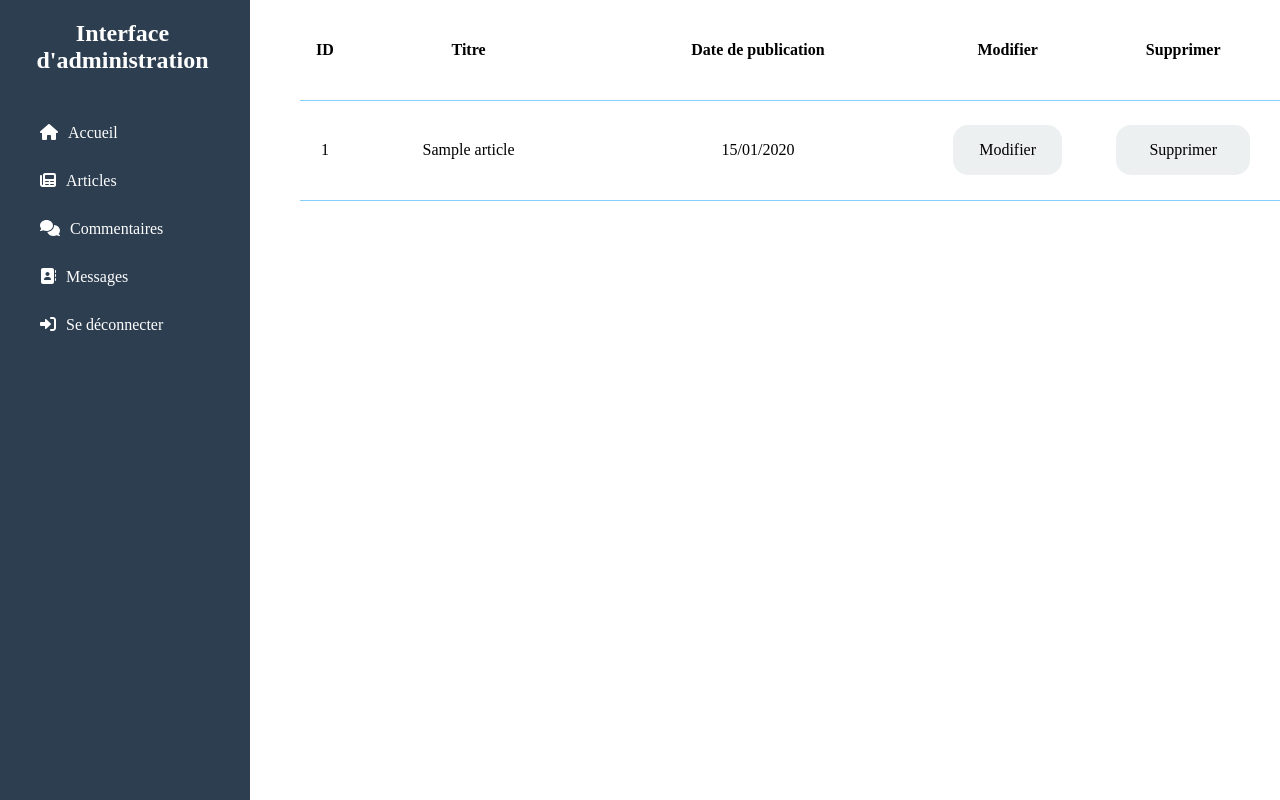
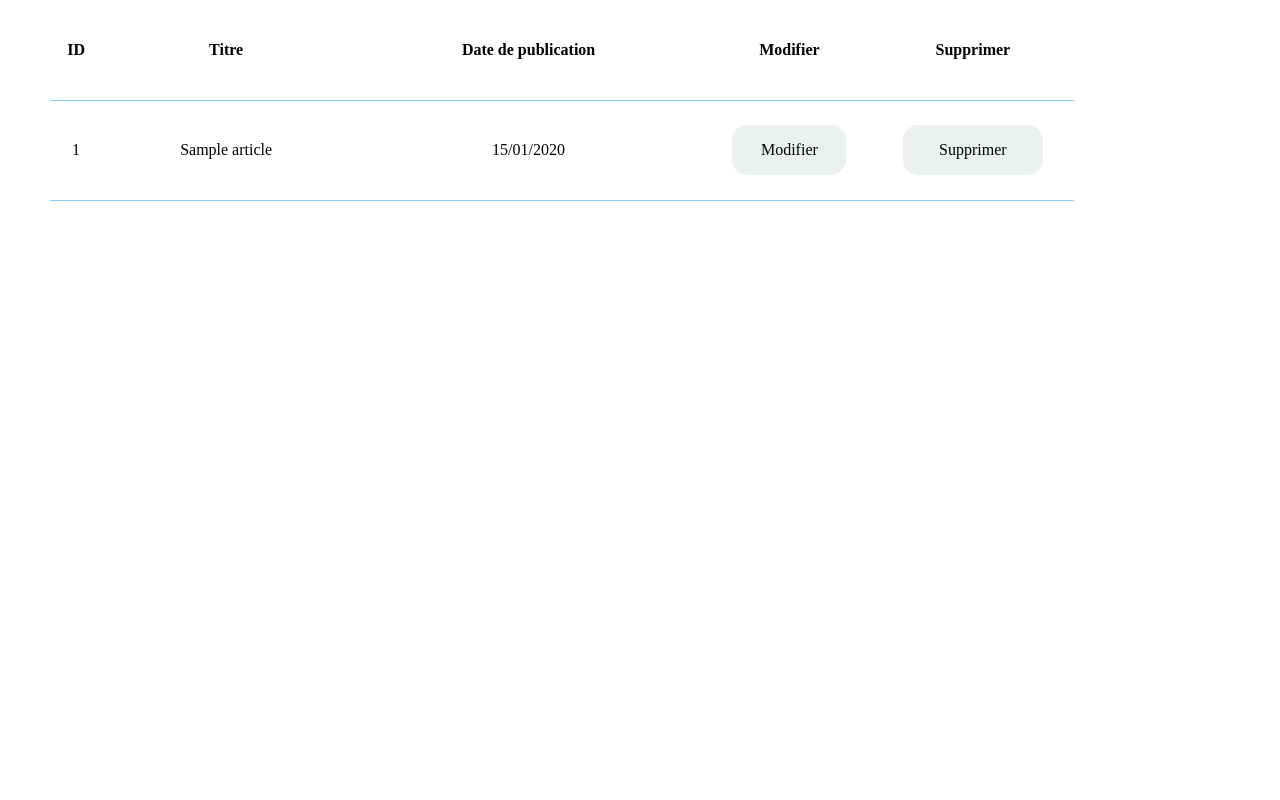
Before and after one commit to ClementGrenierDesrousseaux/ClementGrenierDesrousseaux_P5_06052022, a PHP site: the page made by templates/admin/articles.html.twig in a window 1280 px wide. Run offline with PHP 8.4, Linux system fonts and the light colour scheme; the template is opened without the code that fills it: most values are stand-ins (such as "Sample title", 1, 10 or a date in 2020); some libraries are stand-ins or nearby versions.

Commit message:
Responsive -> admin

```diff
--- a/public/css/style.css
+++ b/public/css/style.css
@@ -680,10 +680,6 @@
     display: none;
 }
 
-.display-desktop {
-    display: block;
-}
-
 @media screen and (max-width: 768px) {
 
     .display-responsive {
@@ -749,6 +745,8 @@
 
     .admin-content {
         padding: 0;
+        width: 95%;
+        margin: 0 auto;
     }
 
     /* FOOTER */
@@ -811,4 +809,8 @@
 
     /* END FORM LOGIN AND CONTACT */
 
+    .form-post-comment {
+        margin: auto;
+    }
+
 }
--- a/public/js/script.js
+++ b/public/js/script.js
@@ -1,9 +1,10 @@
-function navRepsonsive() {
+function navResponsive() {
     if (document.getElementById('admin-nav').style.display === "none") {
         document.getElementById('admin-nav').style.display = "block";
     }
 
     else if (document.getElementById('admin-nav').style.display === "block") {
         document.getElementById('admin-nav').style.display = "none";
+
     }
 }
--- a/templates/admin/articles.html.twig
+++ b/templates/admin/articles.html.twig
@@ -7,25 +7,25 @@
     <div class="admin-display-list-articles">
         <table class="admin-display-article">
             <tr>
-                <th>ID</th>
+                <th class="display-desktop">ID</th>
                 <th>Titre</th>
-                <th class="display-none">Date de publication</th>
+                <th class="display-none display-desktop">Date de publication</th>
                 <th>Modifier</th>
                 <th>Supprimer</th>
             </tr>
             {% for article in articles %}
                 <tr class="admin-display-article-content">
-                    <td>{{ article.idPost }}</td>
+                    <td class="display-desktop">{{ article.idPost }}</td>
                     <td>{{ article.titlePost }}</td>
-                    <td class="display-none">{{ article.datePost | date('d/m/Y') }}</td>
+                    <td class="display-none display-desktop">{{ article.datePost | date('d/m/Y') }}</td>
                     <td>
                         <div class="admin-display-article-content-link">
-                            <a href="/ClementGrenierDesrousseaux_P5_06052022/admin/article/{{ article.idPost }}">Modifier</a>
+                            <a href="/ClementGrenierDesrousseaux_P5_06052022/admin/article/{{ article.idPost }}"><div class="display-desktop">Modifier</div><i class="fa-solid fa-pen-to-square display-responsive "></i></a>
                         </div>
                     </td>
                     <td>
                         <div class="admin-display-article-content-link">
-                            <a href="/ClementGrenierDesrousseaux_P5_06052022/admin/article/delete/{{ article.idPost }}">Supprimer</a>
+                            <a href="/ClementGrenierDesrousseaux_P5_06052022/admin/article/delete/{{ article.idPost }}"><div class="display-desktop">Supprimer</div> <i class="fa-solid fa-trash display-responsive"></i></a>
                         </div>
                     </td>
                 </tr>
--- a/templates/baseAdmin.html.twig
+++ b/templates/baseAdmin.html.twig
@@ -20,8 +20,8 @@
 
 <body class="admin-body">
 <div class="base-admin">
-    <div id="admin-nav-button-responsive" onclick="navRepsonsive()">Interface Admin</div>
-    <div class="admin-nav" id="admin-nav" style="display:block;">
+    <div id="admin-nav-button-responsive" onclick="navResponsive()">Interface Admin</div>
+    <div class="admin-nav" id="admin-nav" style="display:none;">
         <h2 style="text-align: center; margin-bottom: 50px;" class="display-desktop">Interface d'administration</h2>
         <ul class="">
             <li class=""><a href="/ClementGrenierDesrousseaux_P5_06052022/admin"
```
Also changed, not shown: templates/admin/comments.html.twig (+8 -6 lines), templates/admin/contactMessage.html.twig (+5 -7 lines).
